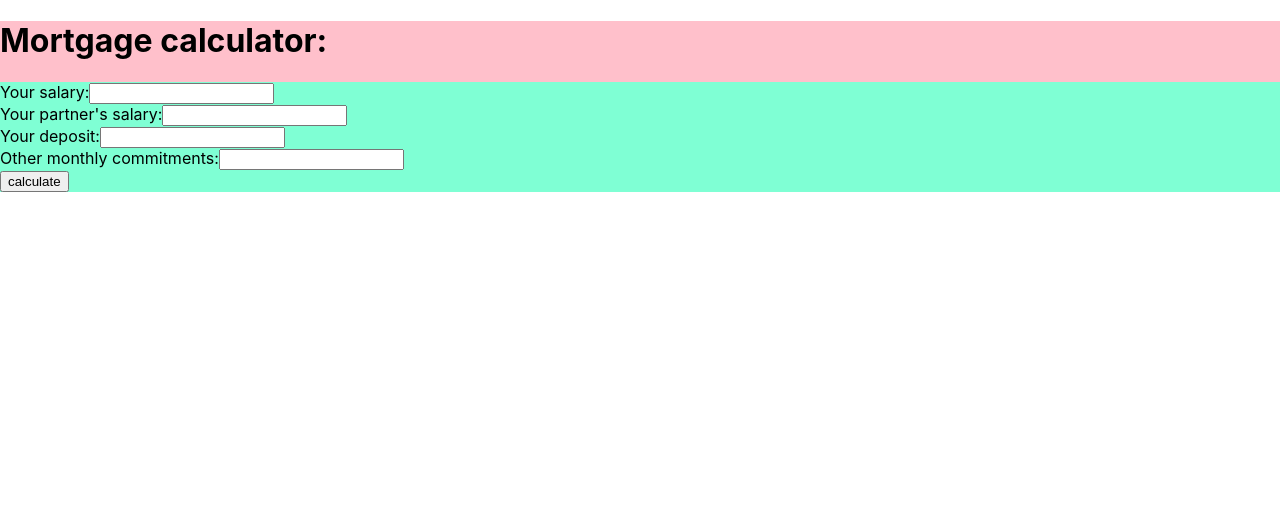
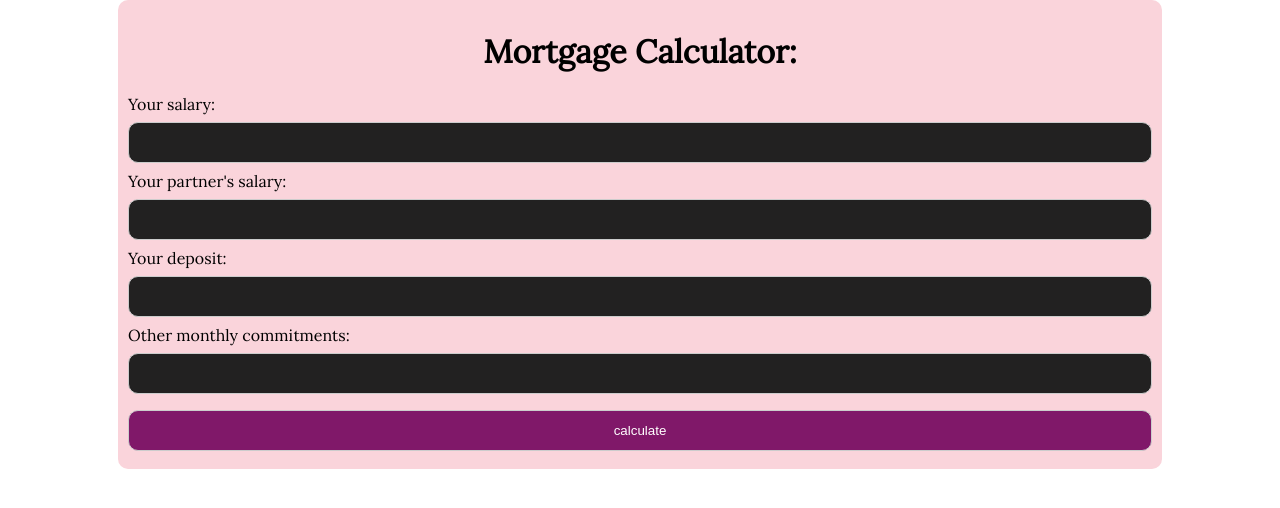
Before and after one commit to mirkiy/mortgage_calculator_react, a React (Create React App) app: page / in a window 1280 px wide. Shown: the top 508 px of the page. Built offline with nearby package versions, Linux system fonts and the light colour scheme.

Commit message:
input styli8ng

```diff
--- a/public/index.html
+++ b/public/index.html
@@ -24,7 +24,10 @@
       work correctly both with client-side routing and a non-root public URL.
       Learn how to configure a non-root public URL by running `npm run build`.
     -->
-    <title>React App</title>
+    <link rel="preconnect" href="https://fonts.googleapis.com">
+<link rel="preconnect" href="https://fonts.gstatic.com" crossorigin>
+<link href="https://fonts.googleapis.com/css2?family=Lora&display=swap" rel="stylesheet">
+    <title>mortgage calculator</title>
   </head>
   <body>
     <noscript>You need to enable JavaScript to run this app.</noscript>
--- a/src/App.css
+++ b/src/App.css
@@ -1,14 +1,30 @@
-.App {
+.mainContainer {
+  background-color: rgb(250, 212, 219);
+  margin: 0 auto;
+  display: block;
+  width: 80%;
+  border-radius: 10px;
+  padding: 10px;
+  font-family: 'Lora', serif;
+}
+h1 {
   text-align: center;
 }
-.mainContainer {
-  background-color: pink;
+input {
+  width: 100%;
+  padding: 12px 20px;
+  margin: 8px 0;
+  display: inline-block;
+  border: 1px solid #ccc;
+  border-radius: 10px;
+  box-sizing: border-box;
+  color: white;
+  background-color: rgb(34, 33, 33);
 }
-
-.mortgageDisplay {
-  background-color: blueviolet;
+input[type=submit] {
+  background-color: #801869;
 }
-
-.mortgageForm {
-  background-color: aquamarine;
+input[type=submit]:hover {
+  background-color: #9c077c;
+  cursor: pointer;
 }
--- a/src/components/MortgageDisplay.js
+++ b/src/components/MortgageDisplay.js
@@ -7,10 +7,9 @@ const MortgageDisplay = ({ maxAmount }) => {
 
   return <div className="mortgageDisplay">
        <div className="formWrap">
-        <label>Other monthly commitments:</label>
+        <label>The amount you can borrow:</label>
         <input
-            // min="O"
-            // type="number"
+            type='button'
             id="maxAmount"
             name="maxAmount"
             defaultValue={maxAmount}
--- a/src/containers/MortgageContainer.js
+++ b/src/containers/MortgageContainer.js
@@ -15,7 +15,7 @@ const MortgageContainer = () => {
 
   return (
     <div className="mainContainer">
-      <h1>Mortgage calculator:</h1>
+      <h1>Mortgage Calculator:</h1>
       <MortgageForm onSubmit = {handleSubmit}/>
       <MortgageDisplay maxAmount={maxAmount} />
     </div>
```
